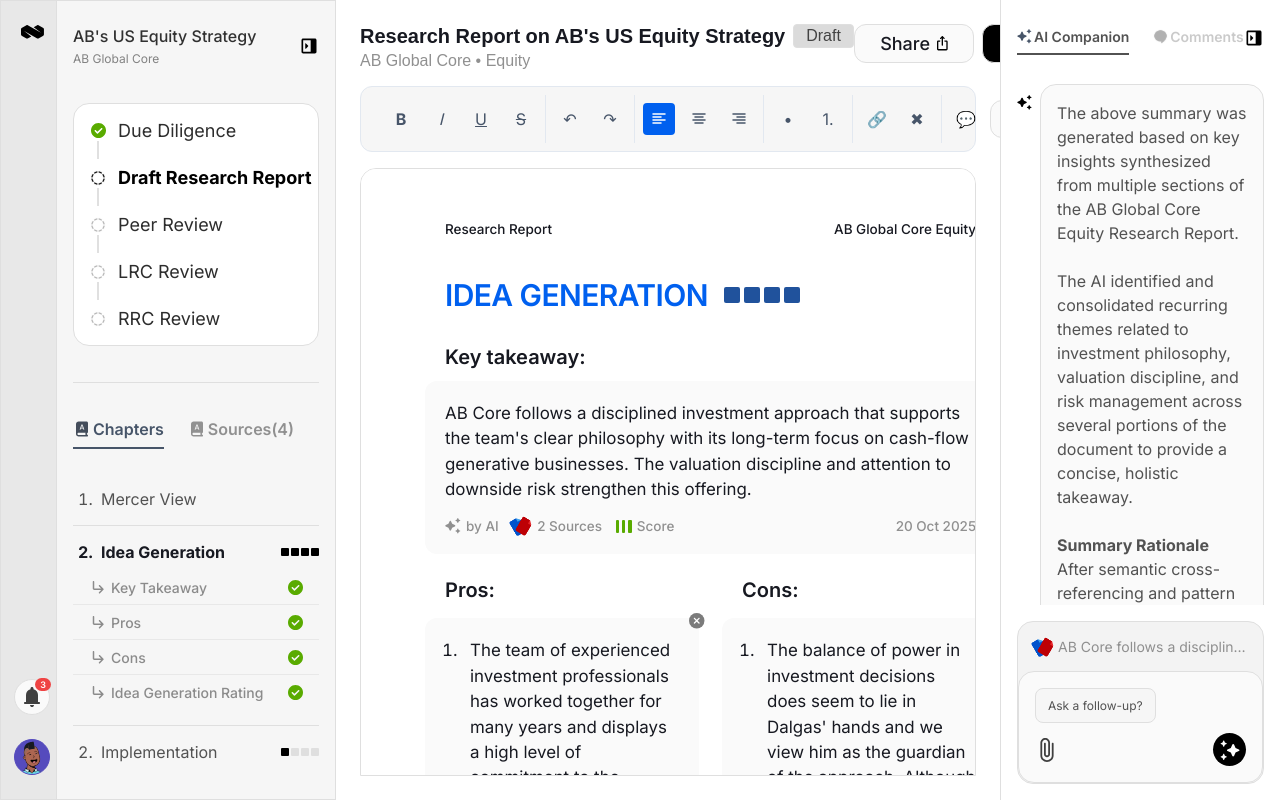
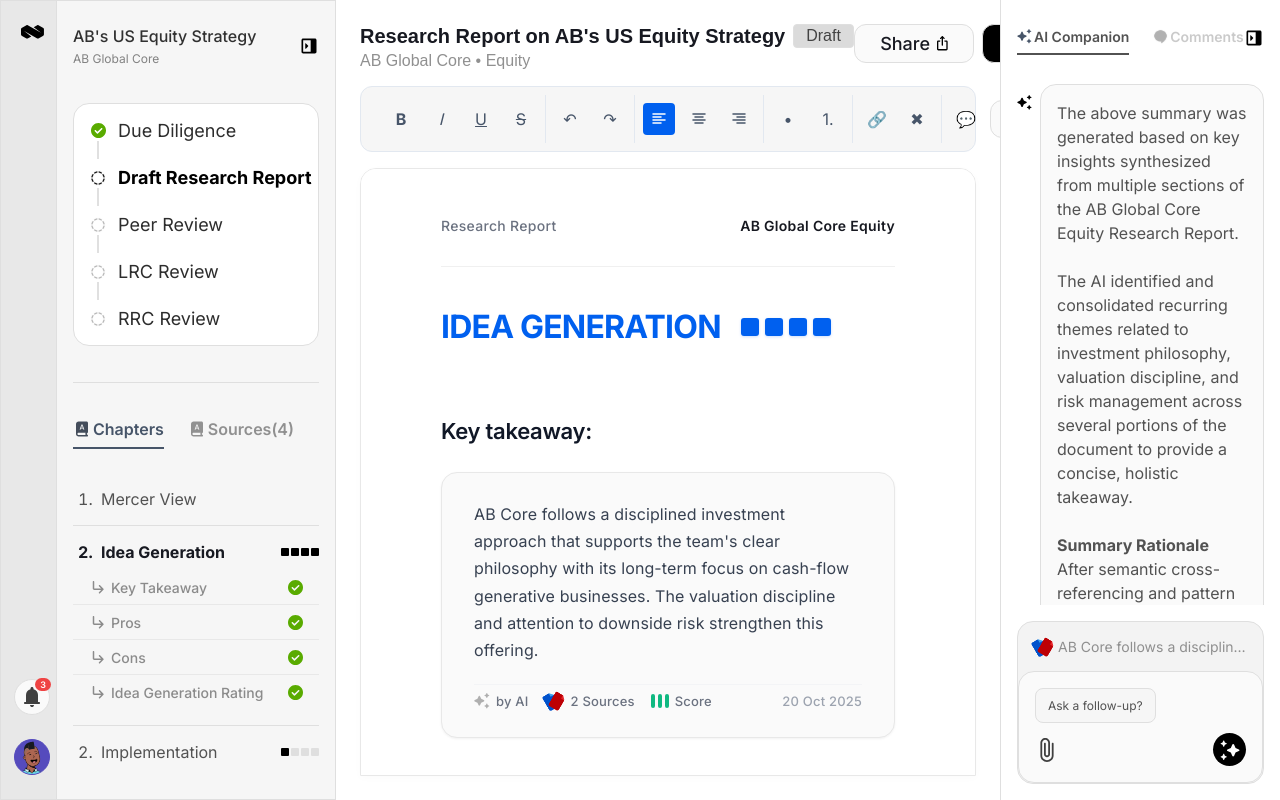
Before and after one commit to mebrihit-z/ratesense, an Angular app: page /report in a window 1280 px wide. Built offline with nearby package versions, Linux system fonts and the light colour scheme.

Commit message:
pro and con fix

```diff
--- a/src/app/components/report/report.component.html
+++ b/src/app/components/report/report.component.html
@@ -23,6 +23,15 @@
     <!-- Toolbar -->
     <div class="toolbar">
       <div class="toolbar-left">
+        <!-- Comment button for preview mode -->
+        <div class="toolbar-group" *ngIf="inspectMode === 'preview'">
+          <button class="toolbar-comment-btn" title="Add Comment">
+            <img src="/icons/comment-icon.svg" alt="Comment" class="comment-icon">
+          </button>
+        </div>
+
+        <!-- Full toolbar for inspect/edit modes -->
+        <ng-container *ngIf="inspectMode !== 'preview'">
         <div class="toolbar-group">
           <button
             class="toolbar-btn"
@@ -120,6 +129,7 @@
         <div class="toolbar-group">
           <button class="toolbar-btn">💬</button>
         </div>
+        </ng-container>
       </div>
       <div class="inspect-dropdown">
         <button class="btn-inspect" (click)="toggleInspectDropdown()">
@@ -173,9 +183,10 @@
     <!-- Main Content -->
     <div class="main-content">
       <div class="content-wrapper">
+        <!-- Document Header -->
         <div class="document-header">
-          <span>Research Report</span>
-          <span>AB Global Core Equity</span>
+          <span class="header-label">Research Report</span>
+          <span class="header-value">AB Global Core Equity</span>
         </div>
 
         <!-- IDEA Generation Section -->
@@ -191,10 +202,10 @@
           </div>
         </div>
 
-        <!-- Key Takeaway -->
+        <!-- Key Takeaway Section -->
         <div class="section-container">
           <h3 class="section-heading">Key takeaway:</h3>
-          <div class="card">
+          <div class="card pros-cons-card">
             <button class="close-btn" aria-label="Remove">
               <img src="/icons/pros-cons-remove-icon.svg" alt="Close" class="remove-icon">
             </button>
@@ -214,7 +225,7 @@
             <div class="card-footer">
               <div class="card-meta">
                 <div class="meta-item">
-                  <img src="/icons/gray-ai-icon.svg" alt="AI" class="gray-ai-icon">
+                  <img src="/icons/gray-ai-icon.svg" alt="AI" class="meta-icon">
                   <span class="meta-text">by AI</span>
                 </div>
                 <div class="meta-item" *ngIf="keyTakeaway.sources">
@@ -238,12 +249,12 @@
           </div>
         </div>
 
-        <!-- Pros and Cons -->
+        <!-- Pros and Cons Section -->
         <div class="pros-cons-container">
           <!-- Pros Column -->
-          <div class="column">
+          <div class="column pros-column">
             <h3 class="section-heading">Pros:</h3>
-            <div class="card" *ngFor="let pro of pros; let i = index">
+            <div class="card pros-cons-card" *ngFor="let pro of pros; let i = index">
               <button class="close-btn" (click)="removeItem(pros, pro.id)" aria-label="Remove">
                 <img src="/icons/pros-cons-remove-icon.svg" alt="Close" class="remove-icon">
               </button>
@@ -265,8 +276,8 @@
               <div class="card-footer">
                 <div class="card-meta">
                   <div class="meta-item">
-                    <img *ngIf="pro.byAI" src="/icons/gray-ai-icon.svg" alt="AI" class="gray-ai-icon">
-                    <img *ngIf="!pro.byAI" src="/icons/by-user-icon.svg" alt="User" class="user-avatar">
+                    <img *ngIf="pro.byAI" src="/icons/gray-ai-icon.svg" alt="AI" class="meta-icon">
+                    <img *ngIf="!pro.byAI" src="/icons/by-user-icon.svg" alt="User" class="meta-icon">
                     <span class="meta-text">{{ pro.byAI ? 'by AI' : 'by' }}</span>
                   </div>
                   <div class="meta-item" *ngIf="pro.sources">
@@ -294,9 +305,9 @@
           </div>
 
           <!-- Cons Column -->
-          <div class="column">
+          <div class="column cons-column">
             <h3 class="section-heading">Cons:</h3>
-            <div class="card" *ngFor="let con of cons; let i = index">
+            <div class="card pros-cons-card" *ngFor="let con of cons; let i = index">
               <button class="close-btn" (click)="removeItem(cons, con.id)" aria-label="Remove">
                 <img src="/icons/pros-cons-remove-icon.svg" alt="Close" class="remove-icon">
               </button>
@@ -318,7 +329,7 @@
               <div class="card-footer">
                 <div class="card-meta">
                   <div class="meta-item">
-                    <img src="/icons/gray-ai-icon.svg" alt="AI" class="gray-ai-icon">
+                    <img src="/icons/gray-ai-icon.svg" alt="AI" class="meta-icon">
                     <span class="meta-text">by AI</span>
                   </div>
                   <div class="meta-item" *ngIf="con.sources">
--- a/src/app/components/report/report.component.scss
+++ b/src/app/components/report/report.component.scss
@@ -197,6 +197,35 @@
         width: 16px;
         height: 16px;
       }
+    }
+  }
+
+  .toolbar-comment-btn {
+    width: 32px;
+    height: 32px;
+    display: flex;
+    align-items: center;
+    justify-content: center;
+    background: transparent;
+    border: none;
+    cursor: pointer;
+    transition: all 0.15s ease;
+    user-select: none;
+    border-radius: 4px;
+    padding: 0;
+
+    .comment-icon {
+      width: 20px;
+      height: 20px;
+    }
+
+    &:hover {
+      background: #e2e8f0;
+    }
+
+    &:active {
+      background: #cbd5e1;
+      transform: scale(0.95);
     }
   }
 
@@ -409,60 +438,78 @@
 .main-content {
   flex: 1;
   background: #ffffff;
-  border: 1px solid #dfdfdf;
+  border: 1px solid #e8e8e8;
   border-radius: 16px 16px 0 0;
   display: flex;
   gap: 24px;
   overflow: auto;
+  box-shadow: 0 2px 8px rgba(0, 0, 0, 0.02);
 }
 
 .content-wrapper {
   flex: 1;
-  padding: 32px 64px;
+  padding: 48px 80px 64px;
   box-sizing: border-box;
+  max-width: 1400px;
+  margin: 0 auto;
+  width: 100%;
 }
 
 .document-header {
   display: flex;
   justify-content: space-between;
-  padding: 20px;
-  font-family: 'Inter', sans-serif;
-  font-size: 13.5px;
-  font-weight: 500;
-  color: #171921;
-  // margin-bottom: 16px;
+  align-items: center;
+  padding: 0 0 32px;
+  margin-bottom: 40px;
+  border-bottom: 1px solid #f0f0f0;
+
+  .header-label,
+  .header-value {
+    font-family: 'Inter', sans-serif;
+    font-size: 14px;
+    font-weight: 500;
+    color: #6b7280;
+    letter-spacing: 0.3px;
+  }
+
+  .header-value {
+    color: #171921;
+    font-weight: 600;
+  }
 }
 
 // IDEA Generation Section
 .idea-section {
-  padding: 20px;
-  margin-bottom: 12px;
+  padding: 0 0 24px;
+  margin-bottom: 48px;
 
   .idea-header {
     display: flex;
-    gap: 16px;
+    gap: 20px;
     align-items: center;
   }
 
   .section-title {
     font-family: 'Inter', sans-serif;
-    font-size: 30px;
-    font-weight: 600;
+    font-size: 32px;
+    font-weight: 700;
     color: #0060ef;
     text-transform: uppercase;
-    letter-spacing: -0.6px;
+    letter-spacing: -0.8px;
     margin: 0;
   }
 
   .idea-indicators {
     display: flex;
-    gap: 4px;
+    gap: 6px;
+    align-items: center;
 
     .indicator {
-      width: 16px;
-      height: 16px;
-      background: #20529c;
-      border-radius: 2px;
+      width: 18px;
+      height: 18px;
+      background: #0060ef;
+      border-radius: 3px;
+      box-shadow: 0 1px 3px rgba(0, 96, 239, 0.2);
     }
   }
 }
@@ -471,77 +518,103 @@
 .section-container {
   display: flex;
   flex-direction: column;
-  gap: 12px;
-  margin-bottom: 24px;
+  gap: 20px;
+  margin-bottom: 48px;
 }
 
 .section-heading {
   font-family: 'Inter', sans-serif;
-  font-size: 20px;
+  font-size: 22px;
   font-weight: 600;
-  color: #171921;
-  margin: 0;
-  padding: 0 20px;
+  color: #111827;
+  margin: 0 0 8px;
+  padding: 0;
+  letter-spacing: -0.3px;
 }
 
 // Cards
 .card {
   position: relative;
-  background: #fafafa;
-  padding: 20px;
-  border-radius: 12px;
+  background: #ffffff;
+  padding: 28px 32px;
+  border-radius: 16px;
   display: flex;
   flex-direction: column;
-  gap: 16px;
+  gap: 20px;
+  border: 1px solid #e8e8e8;
+  box-shadow: 0 1px 3px rgba(0, 0, 0, 0.04), 0 1px 2px rgba(0, 0, 0, 0.02);
+  transition: all 0.2s ease;
+
+  &:hover {
+    box-shadow: 0 4px 12px rgba(0, 0, 0, 0.06), 0 2px 4px rgba(0, 0, 0, 0.03);
+    border-color: #d4d4d4;
+  }
+
+  &.pros-cons-card {
+    background: #fafafa;
+  }
 
   .close-btn {
     position: absolute;
-    top: -5px;
-    right: -5px;
-    width: 15px;
-    height: 15px;
+    top: -6px;
+    right: -6px;
+    width: 22px;
+    height: 22px;
     background: #ffffff;
-    border: 1px solid #dfdfdf;
+    border: 1px solid #e0e0e0;
     border-radius: 50%;
     display: flex;
     align-items: center;
     justify-content: center;
     cursor: pointer;
-    font-size: 16px;
-    color: #171921;
     padding: 0;
     line-height: 1;
+    box-shadow: 0 2px 4px rgba(0, 0, 0, 0.08);
+    transition: all 0.2s ease;
+    opacity: 0;
+
+    .remove-icon {
+      width: 12px;
+      height: 12px;
+    }
 
     &:hover {
-      background: #f0f0f0;
+      background: #fee;
+      border-color: #fcc;
+      transform: scale(1.1);
     }
+  }
+
+  &:hover .close-btn {
+    opacity: 1;
   }
 
   .card-text {
     font-family: 'Inter', sans-serif;
-    font-size: 16.9px;
+    font-size: 16px;
     font-weight: 400;
-    color: #171921;
-    line-height: 1.5;
+    color: #374151;
+    line-height: 1.7;
     margin: 0;
+    letter-spacing: 0.1px;
 
     &.editable-text {
       outline: none;
       cursor: text;
-      padding: 4px 8px;
-      margin: -4px -8px;
-      border-radius: 4px;
-      transition: background-color 0.2s ease;
+      padding: 8px 12px;
+      margin: -8px -12px;
+      border-radius: 8px;
+      transition: all 0.2s ease;
       min-height: 1.5em;
       word-wrap: break-word;
 
       &:hover {
-        background-color: rgba(0, 96, 239, 0.05);
+        background-color: rgba(0, 96, 239, 0.03);
       }
 
       &:focus {
-        background-color: rgba(0, 96, 239, 0.08);
-        box-shadow: 0 0 0 2px rgba(0, 96, 239, 0.1);
+        background-color: rgba(0, 96, 239, 0.05);
+        box-shadow: 0 0 0 3px rgba(0, 96, 239, 0.08);
       }
 
       // Rich text formatting support
@@ -584,34 +657,40 @@
 
   .card-list {
     font-family: 'Inter', sans-serif;
-    font-size: 16.9px;
+    font-size: 16px;
     font-weight: 400;
-    color: #171921;
-    line-height: 1.5;
+    color: #374151;
+    line-height: 1.7;
     margin: 0;
-    padding-left: 25px;
+    padding-left: 28px;
+    letter-spacing: 0.1px;
 
     li {
       margin-bottom: 0;
+
+      &::marker {
+        color: #6b7280;
+        font-weight: 600;
+      }
     }
 
     .editable-content {
       outline: none;
       cursor: text;
-      padding: 4px 8px;
-      margin: -4px -8px;
-      border-radius: 4px;
-      transition: background-color 0.2s ease;
+      padding: 8px 12px;
+      margin: -8px -12px;
+      border-radius: 8px;
+      transition: all 0.2s ease;
       min-height: 1.5em;
       word-wrap: break-word;
 
       &:hover {
-        background-color: rgba(0, 96, 239, 0.05);
+        background-color: rgba(0, 96, 239, 0.03);
       }
 
       &:focus {
-        background-color: rgba(0, 96, 239, 0.08);
-        box-shadow: 0 0 0 2px rgba(0, 96, 239, 0.1);
+        background-color: rgba(0, 96, 239, 0.05);
+        box-shadow: 0 0 0 3px rgba(0, 96, 239, 0.08);
       }
 
       &:empty:before {
@@ -668,28 +747,33 @@
     display: flex;
     justify-content: space-between;
     align-items: center;
+    padding-top: 8px;
+    border-top: 1px solid #f3f4f6;
   }
 
   .card-meta {
     display: flex;
-    gap: 13.5px;
+    gap: 16px;
     align-items: center;
   }
 
   .meta-item {
     display: flex;
-    gap: 5px;
+    gap: 6px;
     align-items: center;
 
-    .ai-icon, .source-icon, .avatar {
-      font-size: 18px;
+    .meta-icon {
+      width: 16px;
+      height: 16px;
+      opacity: 0.7;
     }
 
     .meta-text {
       font-family: 'Inter', sans-serif;
-      font-size: 13.5px;
+      font-size: 13px;
       font-weight: 500;
-      color: #909090;
+      color: #6b7280;
+      letter-spacing: 0.2px;
     }
   }
 
@@ -698,74 +782,92 @@
     gap: 3px;
 
     .bar {
-      width: 3.4px;
-      height: 13.6px;
-      border-radius: 1px;
-      background: #909090;
+      width: 4px;
+      height: 14px;
+      border-radius: 2px;
+      background: #d1d5db;
+      transition: background 0.2s ease;
     }
 
     &.score-high .bar {
-      background: #59ab00;
+      background: #10b981;
     }
 
     &.score-medium .bar:nth-child(1),
     &.score-medium .bar:nth-child(2) {
-      background: #ffbf00;
+      background: #f59e0b;
     }
 
     &.score-low .bar:nth-child(1) {
-      background: #e5252a;
+      background: #ef4444;
     }
   }
 
   .card-date {
     font-family: 'Inter', sans-serif;
-    font-size: 13.5px;
+    font-size: 13px;
     font-weight: 500;
-    color: #909090;
+    color: #9ca3af;
+    letter-spacing: 0.2px;
   }
 }
 
 // Pros and Cons Layout
 .pros-cons-container {
   display: flex;
-  gap: 23px;
+  gap: 32px;
   padding-bottom: 40px;
 
   .column {
     flex: 1;
     display: flex;
     flex-direction: column;
-    gap: 16px;
+    gap: 20px;
   }
 }
-.remove-icon{
-  width: 16px;
-  height: 16px;
+
+.remove-icon {
+  width: 12px;
+  height: 12px;
 }
+
 // Add Button
 .btn-add {
-  background: #fafafa;
-  border: 1.7px solid #dfdfdf;
+  background: #ffffff;
+  border: 2px dashed #d1d5db;
   padding: 20px;
-  border-radius: 20px;
+  border-radius: 16px;
   display: flex;
-  gap: 4px;
+  gap: 8px;
   align-items: center;
   justify-content: center;
   cursor: pointer;
   font-family: 'Inter', sans-serif;
-  font-size: 16.9px;
-  font-weight: 400;
-  color: #171921;
-  height: 64px;
+  font-size: 16px;
+  font-weight: 500;
+  color: #6b7280;
+  min-height: 64px;
+  transition: all 0.2s ease;
 
   .add-icon {
-    font-size: 24px;
+    font-size: 22px;
+    font-weight: 300;
+    color: #9ca3af;
   }
 
   &:hover {
-    background: #f0f0f0;
+    background: #f9fafb;
+    border-color: #0060ef;
+    color: #0060ef;
+
+    .add-icon {
+      color: #0060ef;
+      transform: scale(1.1);
+    }
+  }
+
+  &:active {
+    transform: scale(0.98);
   }
 }
 
@@ -773,10 +875,11 @@
 @media (max-width: 1200px) {
   .pros-cons-container {
     flex-direction: column;
+    gap: 24px;
   }
 
   .content-wrapper {
-    padding: 32px;
+    padding: 40px 48px 56px;
   }
 }
 
@@ -791,6 +894,18 @@
   }
 
   .content-wrapper {
-    padding: 16px;
+    padding: 24px 20px 40px;
+  }
+
+  .card {
+    padding: 20px 24px;
+  }
+
+  .section-heading {
+    font-size: 20px;
+  }
+
+  .idea-section .section-title {
+    font-size: 28px;
   }
 }
```
